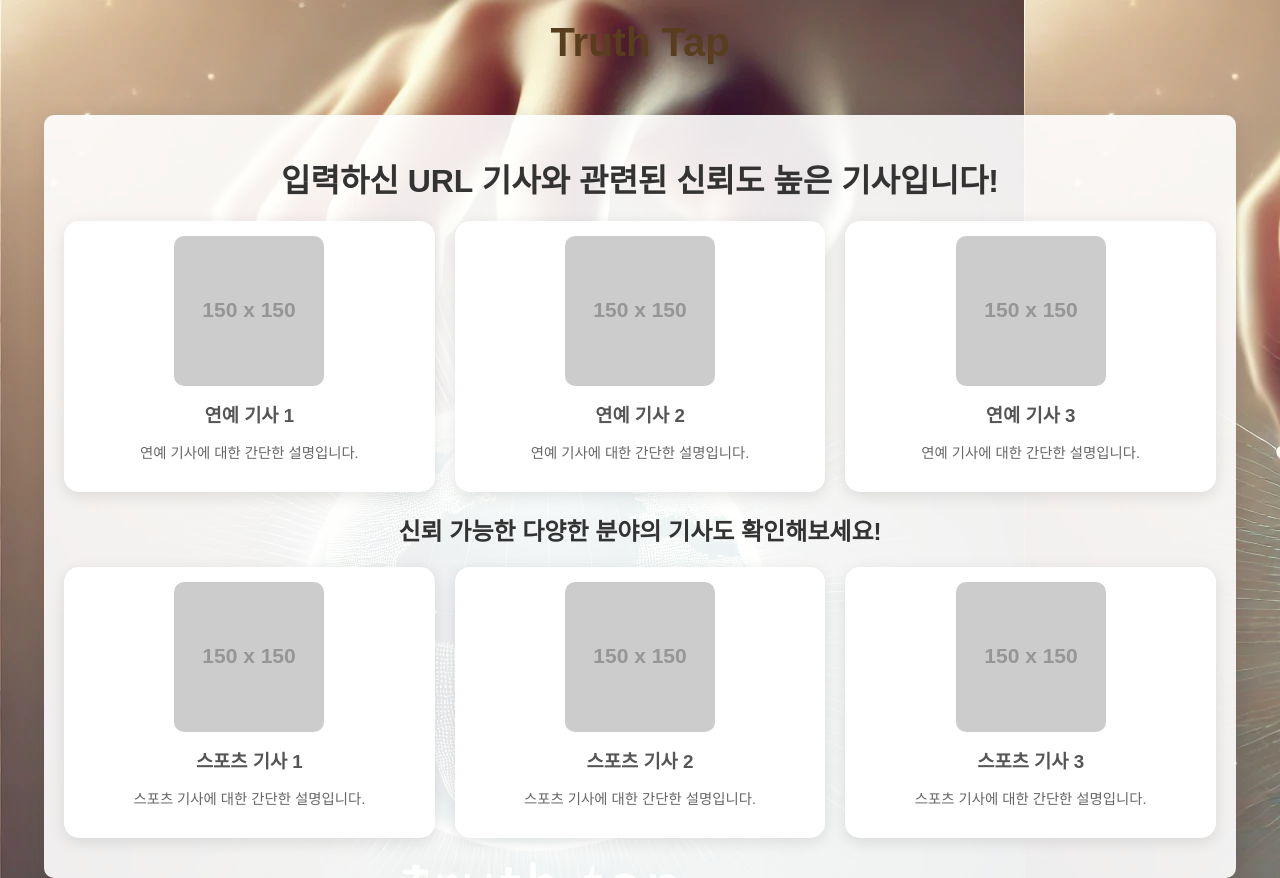
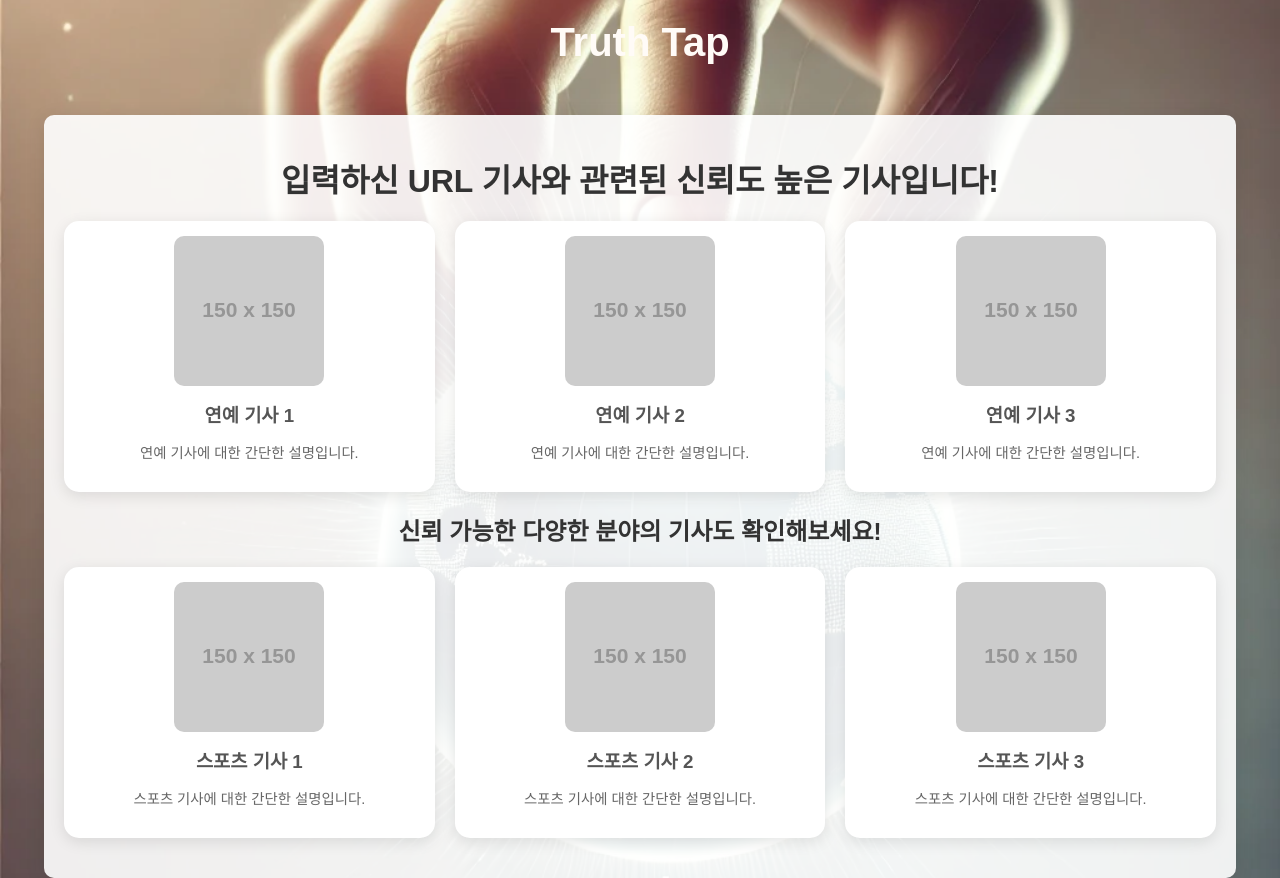
Before and after one commit to TRUTHTAP/DETECT_CLICKBATE, a plain HTML site: page detect-recommend.html in a window 1280 px wide. Drawn offline with Linux system fonts and the light colour scheme; placeholder pictures from the web are drawn by us.

Commit message:
Add files via upload

```diff
--- a/detect-recommend.html
+++ b/detect-recommend.html
@@ -6,7 +6,10 @@
     <title>Truth Tap Recommend</title>
     <style>
         body {
-            background-image: url('ai.PNG');
+            background-image: url('ai.PNG'); /* 배경 이미지 경로 */
+            background-size: cover;
+            background-position: center;
+            position: relative;
             font-family: 'Arial', sans-serif;
             margin: 0;
             padding: 0;
@@ -24,7 +27,7 @@
         .header h1 {
             margin: 0;
             font-size: 2.5rem;
-            color: #583e1f;
+            color: #fffbf7;
         }
 
         .container {
```
Also changed, not shown: main.html (+5 -2 lines).
